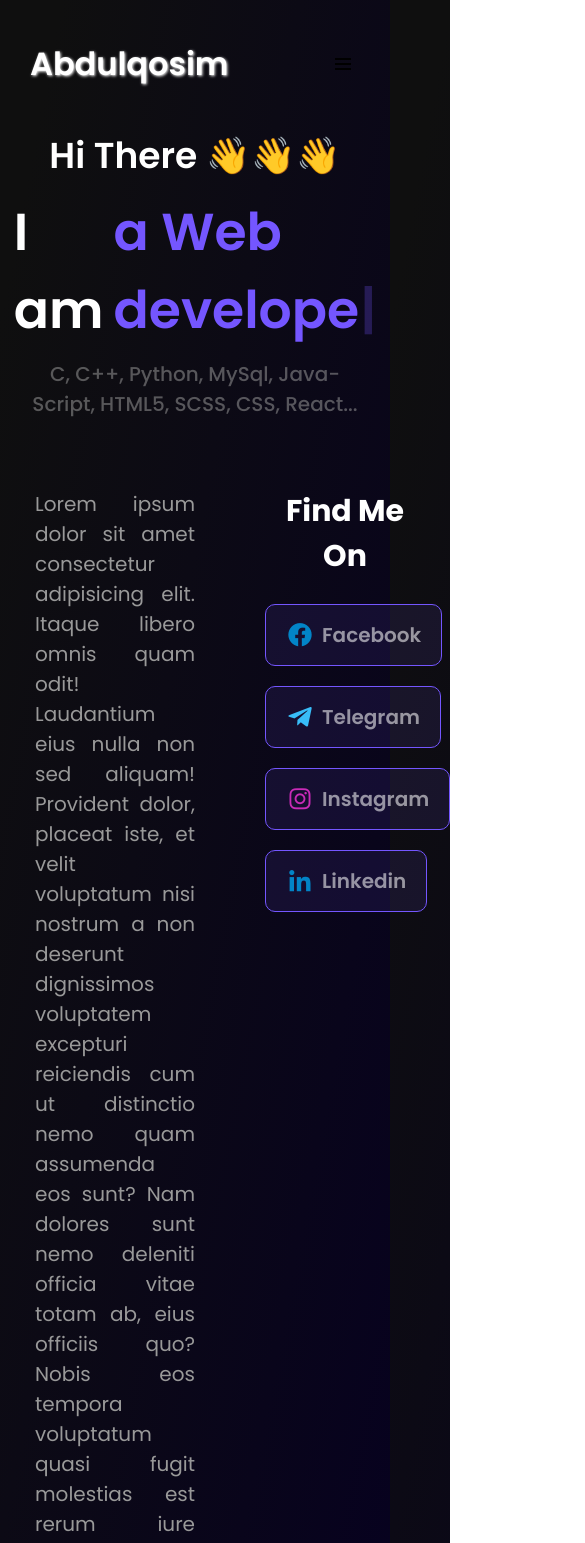
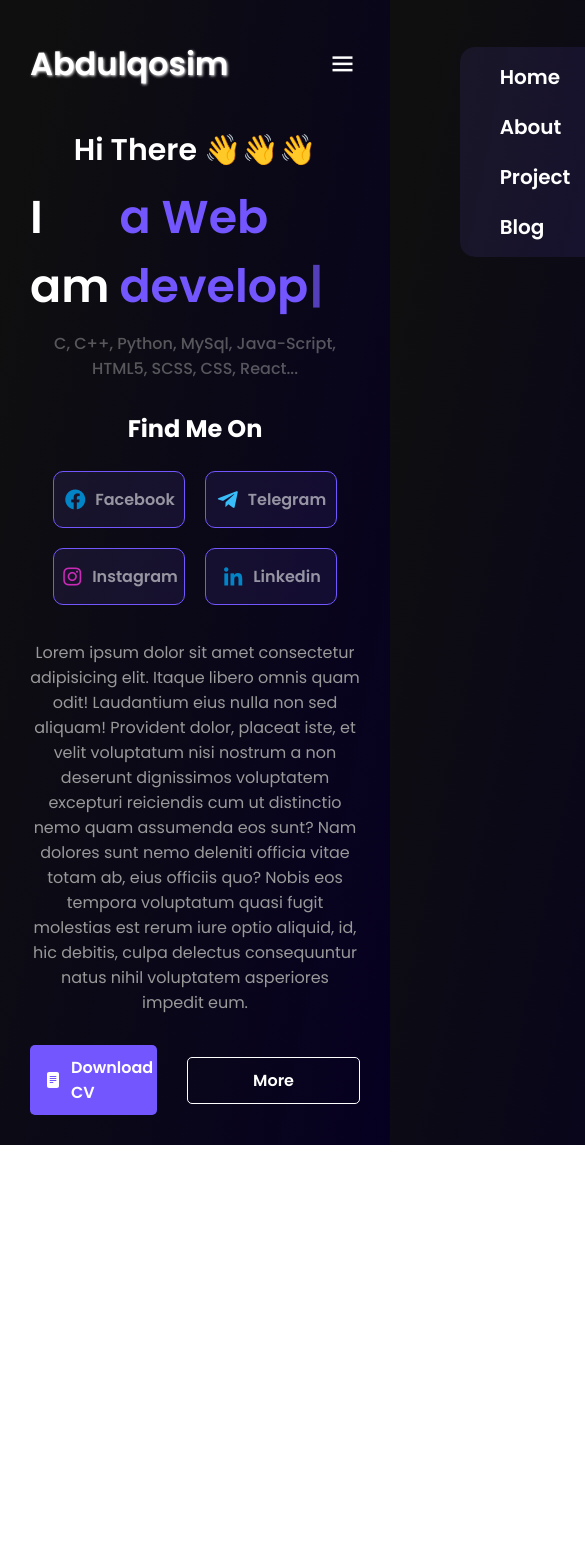
Before and after one commit to AbulqosimAzizovich/My-Website, a React (Vite) app: page / in a window 390 px wide. Shown: the top 1543 px of the page, 585 px wide, since content can reach past the window. After the commit the page ends 1145 px from the top, so only its background shows below. Built offline with nearby package versions, Linux system fonts and the light colour scheme.

Commit message:
home other responsive update

```diff
--- a/src/components/Header/index.jsx
+++ b/src/components/Header/index.jsx
@@ -1,9 +1,10 @@
 import { NavLink } from "react-router-dom";
-import menu from "../../assets/images/svg/bx-menu.svg"
+import { useState } from "react";
 import "./style.scss";
-
+import menu from "../../assets/images/svg/bx-menu.svg";
 
 const index = () => {
+  const [menu, setMenu] = useState(true);
   return (
     <header>
       <div className="container">
@@ -41,9 +42,47 @@ const index = () => {
           </div>
 
           <div className="header__res">
-            <button>
-              <img src={menu} alt="Menu" />
+            <button
+              onClick={() => setMenu(!menu)}
+              style={menu ? { display: "block" } : { display: "none" }}
+            >
+              <i className="bx bx-menu text-white text-[30px]"></i>
             </button>
+
+            <button
+              onClick={() => setMenu(!menu)}
+              style={menu ? { display: "none" } : { display: "block" }}
+            >
+              <i class="bx bx-x text-white text-[30px]"></i>
+            </button>
+
+            <div
+              className="menu__rs"
+              style={menu ? { right: "-250px" } : { transform: "0px" }}
+            >
+              <ul>
+                <li>
+                  <NavLink className="header__link" to="/">
+                    Home
+                  </NavLink>
+                </li>
+                <li>
+                  <NavLink className="header__link" to="/about">
+                    About
+                  </NavLink>
+                </li>
+                <li>
+                  <NavLink className="header__link" to="/project">
+                    Project
+                  </NavLink>
+                </li>
+                <li>
+                  <NavLink className="header__link" to="/blog">
+                    Blog
+                  </NavLink>
+                </li>
+              </ul>
+            </div>
           </div>
         </div>
       </div>
--- a/src/components/Header/style.scss
+++ b/src/components/Header/style.scss
@@ -93,6 +93,8 @@ header {
 
   .header__res {
     display: block;
+    position: relative;
+    // overflow-x: hidden;
     button {
       width: 35px;
       height: 35px;
@@ -100,9 +102,72 @@ header {
       display: grid;
       place-content: center;
       border-radius: 6px;
+      position: relative;
+      z-index: 2;
       &:active {
         background: rgba(199, 182, 182, 0.664);
       }
     }
+
+    .menu__rs {
+      background: rgba(116, 86, 255, 0.1);
+      width: 150px;
+      display: flex;
+      justify-content: center;
+      padding: 15px;
+      border-radius: 15px;
+      position: absolute;
+      right: 0;
+      top: 0;
+      z-index: 1;
+      ul {
+        display: flex;
+        flex-direction: column;
+        align-items: flex-start;
+        gap: 20px;
+
+        li {
+          font-family: Poppins-SemiBold;
+          font-size: 20px;
+          font-style: normal;
+          font-weight: 600;
+          line-height: normal;
+          color: white;
+          .header__link {
+            position: relative;
+            text-decoration: none;
+            &::before {
+              background: rgba(116, 86, 255, 0.6);
+              border-radius: 3px;
+              content: "";
+              inset: 0;
+              position: absolute;
+              transform: scaleX(0);
+              transform-origin: right;
+              transition: transform 0.5s ease-in-out;
+              z-index: -1;
+            }
+            &:hover {
+              color: rgb(255, 255, 255);
+            }
+            &:hover::before {
+              transform: scaleX(1);
+              transform-origin: left;
+            }
+          }
+          button {
+            padding: 15px;
+            border-radius: 5px;
+            border: 2px solid var(--Pr-Lavender, #7456ff);
+            color: var(--Pr-Lavender, #7456ff);
+            font-family: Poppins-Semibold;
+            font-size: 20px;
+            font-style: normal;
+            font-weight: 600;
+            line-height: normal;
+          }
+        }
+      }
+    }
   }
 }
--- a/src/index.css
+++ b/src/index.css
@@ -42,6 +42,7 @@ ul {
 }
 
 body {
+
   font-family: sans-serif;
 }
 
--- a/src/pages/Home/Home.jsx
+++ b/src/pages/Home/Home.jsx
@@ -68,8 +68,7 @@ const Home = () => {
           <div className="right">
             <h3>Find Me On</h3>
 
-            <div>
-              <div className="flex items-center gap-[20px] flex-wrap">
+            <div className="res_h flex items-center gap-[20px] flex-wrap">
               <a
                 href="https://www.facebook.com/profile.php?id=61550712167541"
                 className="contact__btn flex items-center gap-x-2"
@@ -106,7 +105,6 @@ const Home = () => {
         </div>
       </div>
     </div>
-    </div>
   );
 };
 
--- a/src/pages/Home/style.scss
+++ b/src/pages/Home/style.scss
@@ -134,6 +134,9 @@
     .right {
       width: 50%;
       margin-bottom: 15px;
+      display: flex;
+      flex-direction: column;
+      align-items: center;
       h3 {
         color: #fff;
         font-family: Poppins-Bold;
@@ -183,3 +186,111 @@
     }
   }
 }
+
+@media only screen and (max-width: 1297px) {
+  .intro__wrapper {
+    .home__general {
+      display: flex;
+      flex-direction: column;
+      align-items: center;
+      flex-direction: column-reverse;
+      gap: 20px;
+      .left {
+        width: 100%;
+        display: flex;
+        flex-direction: column;
+        align-items: center;
+        .intro__title {
+          p {
+            text-align: center;
+          }
+        }
+
+        .home__buttons {
+          margin-top: 30px;
+        }
+      }
+
+      .right {
+        width: 100%;
+
+        .res_h {
+          display: flex;
+          flex-wrap: wrap;
+          justify-content: center;
+          a {
+            width: 40%;
+            justify-content: center;
+          }
+        }
+      }
+    }
+  }
+}
+
+@media only screen and (max-width: 855px) {
+  .intro__wrapper {
+    .intro__general {
+      font-size: 30px;
+    }
+
+    .home__title {
+      font-size: 46px;
+    }
+
+    .general__end {
+      font-size: 16px;
+    }
+
+    .home__general {
+      margin: 30px auto;
+
+      .left {
+        .intro__title > p {
+          font-size: 16px;
+        }
+
+        .home__buttons {
+          .home__download--btn {
+            padding: 10px 15px;
+            span {
+              font-size: 16px;
+            }
+          }
+
+          .home__btn {
+            padding: 10px 65px;
+            p {
+              font-size: 16px;
+            }
+          }
+        }
+      }
+
+      .right {
+        h3 {
+          font-size: 24px;
+        }
+
+        .res_h {
+          a {
+            padding: 15px;
+            .contact {
+              font-size: 16px;
+            }
+
+            i {
+              font-size: 24px;
+            }
+          }
+        }
+      }
+    }
+  }
+}
+
+
+@media only screen and (max-width: 642px) {
+
+
+}
```
Lines whose indentation alone changed are shown as unchanged.
